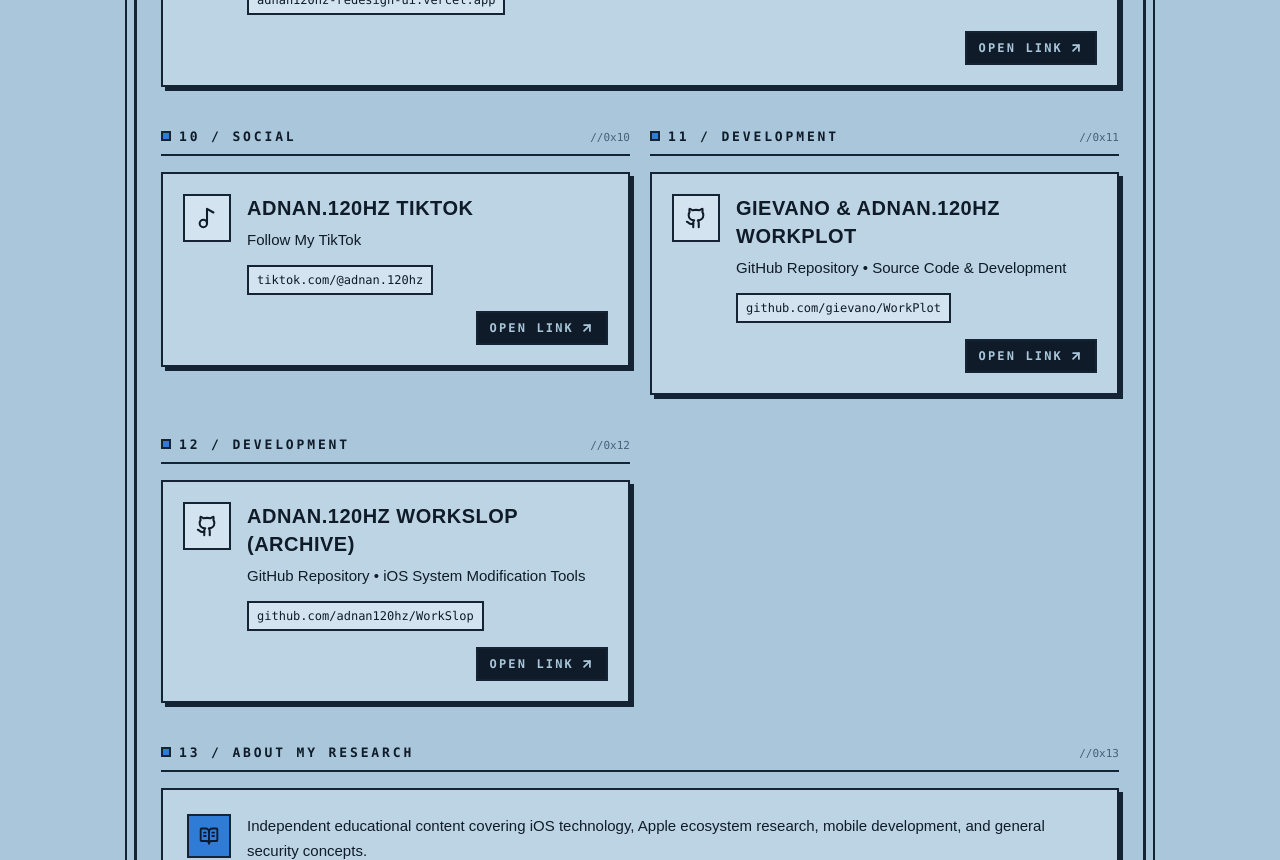
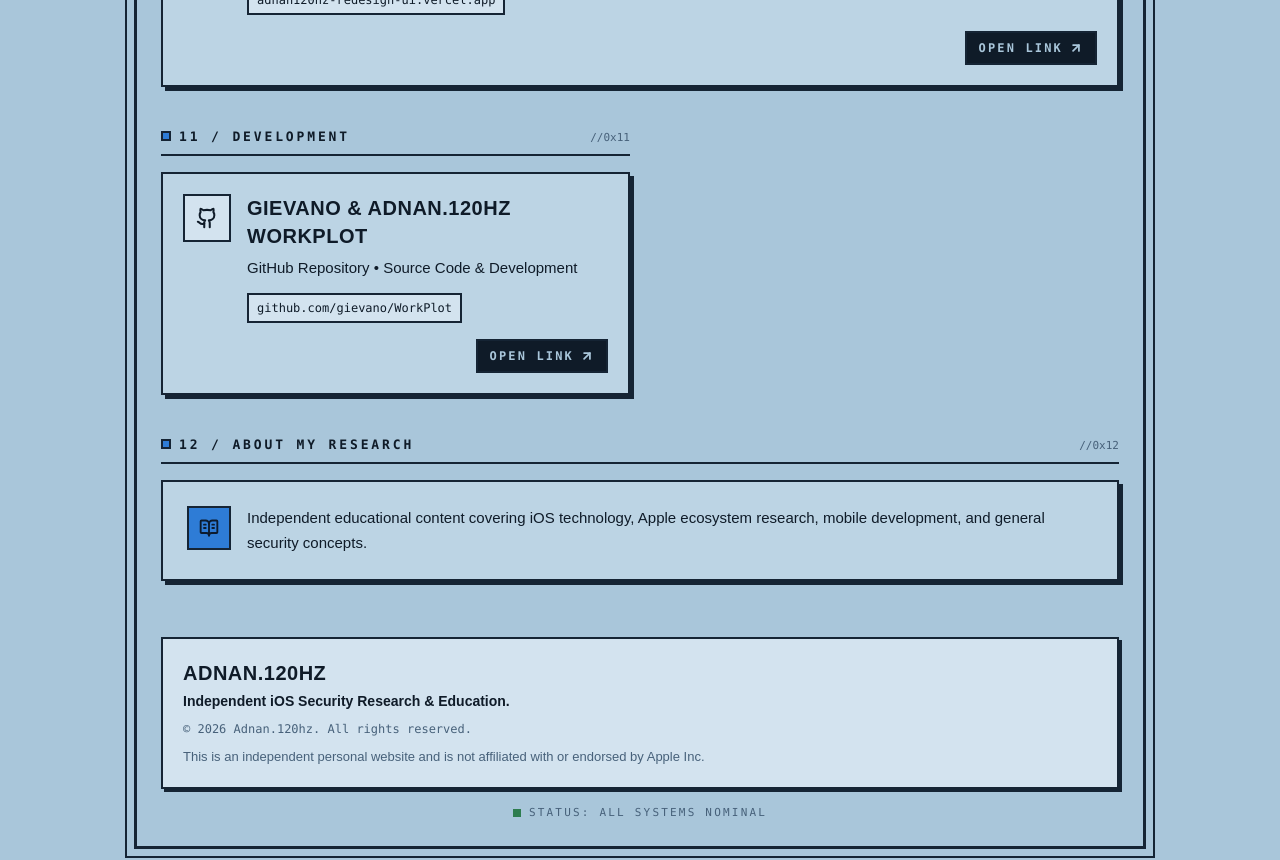
Before and after one commit to adnan120hz/adnan120hz, a Next.js app: page / in a window 1280 px wide. Shown: the part 1940-2800 px from the top of the page. Built offline with nearby package versions, Linux system fonts and the light colour scheme.

Commit message:
Owner order: TikTok first; remove Adnan.120hz WorkSlop (Archive) card

```diff
--- a/components/AboutResearch.tsx
+++ b/components/AboutResearch.tsx
@@ -14,7 +14,7 @@
 
   return (
     <section aria-label={t("about.section")} className="mt-10">
-      <SectionHeading no="13" label={t("about.section")} />
+      <SectionHeading no="12" label={t("about.section")} />
 
       <div className="card-cell min-w-0 p-5 sm:p-6">
         <div className="flex min-w-0 items-start gap-4">
--- a/data/links.ts
+++ b/data/links.ts
@@ -36,14 +36,25 @@
 /**
  * Single source of truth for the link table.
  * Rendered in array order — never sorted, never filtered.
- * Order set by the owner (2026-10-10): WorkSlop Website, Desktop,
- * Mobile, Telegram channel, Telegram chat, Kamera WhatsApp,
- * Apple Ecosystem WhatsApp, then the long-standing cards.
+ * Order set by the owner (2026-10-10): TikTok first, then the
+ * WorkSlop trio, Telegram channel & chat, the two WhatsApp groups,
+ * Donate and WorkPlot. The archived WorkSlop card was removed.
  */
 export const LINKS: SiteLink[] = [
   {
+    id: "tiktok",
+    sectionNo: "02",
+    sectionKey: "social",
+    title: "Adnan.120hz TikTok",
+    descriptionKey: "links.tiktok.description",
+    url: CONFIG.tiktokUrl,
+    urlLabel: "tiktok.com/@adnan.120hz",
+    icon: Music2,
+    anchor: "social",
+  },
+  {
     id: "workslop-website",
-    sectionNo: "02",
+    sectionNo: "03",
     sectionKey: "development",
     title: "WorkSlop Website",
     descriptionKey: "links.workslopWebsite.description",
@@ -54,7 +65,7 @@
   },
   {
     id: "workslop-desktop",
-    sectionNo: "03",
+    sectionNo: "04",
     sectionKey: "development",
     title: "WorkSlop Desktop Version",
     descriptionKey: "links.workslopDesktop.description",
@@ -65,7 +76,7 @@
   },
   {
     id: "workslop-mobile",
-    sectionNo: "04",
+    sectionNo: "05",
     sectionKey: "development",
     title: "WorkSlop Mobile",
     descriptionKey: "links.workslopMobile.description",
@@ -76,7 +87,7 @@
   },
   {
     id: "telegram-channel",
-    sectionNo: "05",
+    sectionNo: "06",
     sectionKey: "community",
     title: "Adnan.120hz Telegram",
     descriptionKey: "links.telegram.description",
@@ -87,7 +98,7 @@
   },
   {
     id: "telegram-chat",
-    sectionNo: "06",
+    sectionNo: "07",
     sectionKey: "communityChat",
     title: "Adnan.120hz Chat",
     descriptionKey: "links.chat.description",
@@ -97,7 +108,7 @@
   },
   {
     id: "whatsapp-group",
-    sectionNo: "07",
+    sectionNo: "08",
     sectionKey: "community",
     title: "Kamera & HP Whatsapp Group",
     descriptionKey: "links.whatsapp.description",
@@ -107,7 +118,7 @@
   },
   {
     id: "whatsapp-apple",
-    sectionNo: "08",
+    sectionNo: "09",
     sectionKey: "community",
     title: "Apple Ecosystem WhatsApp Group",
     descriptionKey: "links.appleEcosystem.description",
@@ -117,7 +128,7 @@
   },
   {
     id: "donate",
-    sectionNo: "09",
+    sectionNo: "10",
     sectionKey: "support",
     title: "Donate Adnan.120hz / Gievano",
     descriptionKey: "links.donate.description",
@@ -127,17 +138,6 @@
     icon: Heart,
     anchor: "support",
     accent: true,
-  },
-  {
-    id: "tiktok",
-    sectionNo: "10",
-    sectionKey: "social",
-    title: "Adnan.120hz TikTok",
-    descriptionKey: "links.tiktok.description",
-    url: CONFIG.tiktokUrl,
-    urlLabel: "tiktok.com/@adnan.120hz",
-    icon: Music2,
-    anchor: "social",
   },
   {
     id: "workplot",
@@ -150,15 +150,4 @@
     icon: Github,
     anchor: "development",
   },
-  {
-    id: "workslop",
-    sectionNo: "12",
-    sectionKey: "development",
-    title: "Adnan.120hz WorkSlop (Archive)",
-    descriptionKey: "links.workslop.description",
-    url: "https://github.com/adnan120hz/WorkSlop",
-    urlLabel: "github.com/adnan120hz/WorkSlop",
-    icon: Github,
-    anchor: "workslop",
-  },
 ];
```
